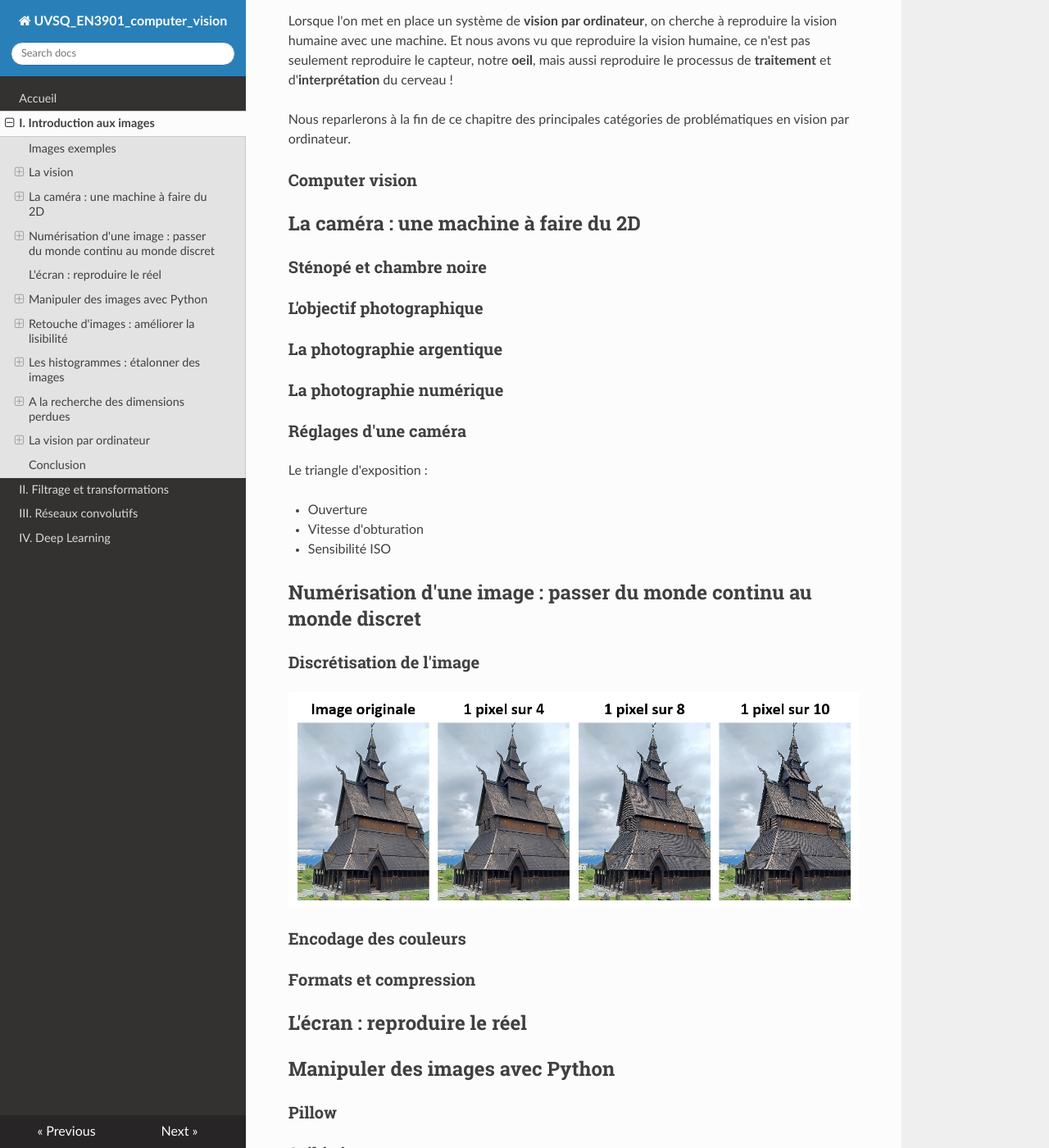
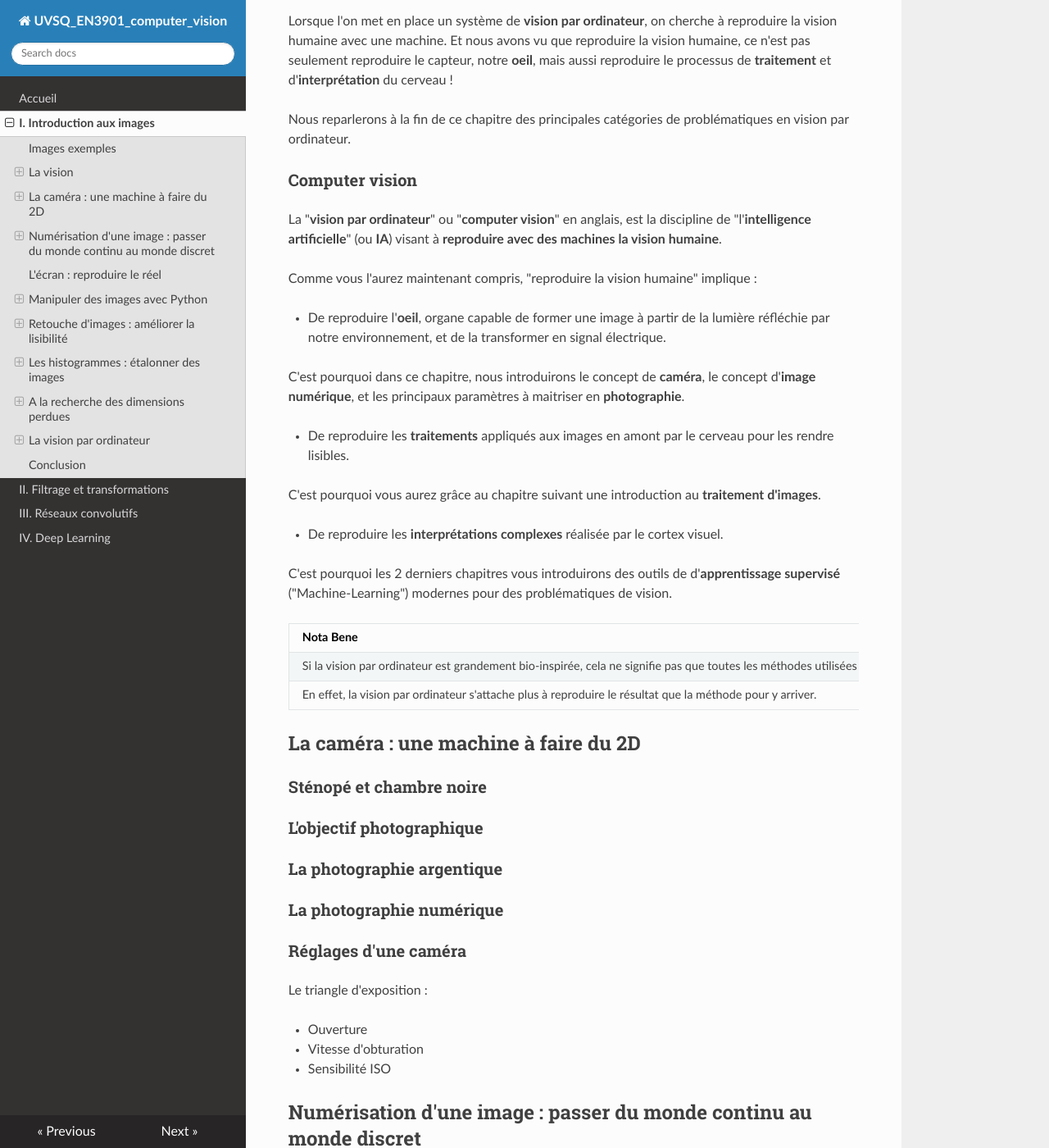
Before and after one commit to NicOudart/UVSQ_EN3901_computer_vision, an MkDocs documentation site: the page built from docs/Chap1_Introduction_images.md, in a window 1280 px wide and 1400 px high, scrolled down 21673 px. Shown: the whole window at 82% size. Built offline with MkDocs 1.6.1, drawn with Linux system fonts in a browser that asks for light colours; nearby versions of some CDN libraries.

Commit message:
-Progress on Chapter 1.

```diff
--- a/docs/Chap1_Introduction_images.md
+++ b/docs/Chap1_Introduction_images.md
@@ -478,6 +478,27 @@ Nous reparlerons à la fin de ce chapitre des principales catégories de problé
 
 ### Computer vision
 
+La "**vision par ordinateur**" ou "**computer vision**" en anglais, est la discipline de "l'**intelligence artificielle**" (ou **IA**) visant à **reproduire avec des machines la vision humaine**.
+
+Comme vous l'aurez maintenant compris, "reproduire la vision humaine" implique :
+
+* De reproduire l'**oeil**, organe capable de former une image à partir de la lumière réfléchie par notre environnement, et de la transformer en signal électrique.
+
+C'est pourquoi dans ce chapitre, nous introduirons le concept de **caméra**, le concept d'**image numérique**, et les principaux paramètres à maitriser en **photographie**.
+
+* De reproduire les **traitements** appliqués aux images en amont par le cerveau pour les rendre lisibles.
+
+C'est pourquoi vous aurez grâce au chapitre suivant une introduction au **traitement d'images**.
+
+* De reproduire les **interprétations complexes** réalisée par le cortex visuel.
+
+C'est pourquoi les 2 derniers chapitres vous introduirons des outils de d'**apprentissage supervisé** ("Machine-Learning") modernes pour des problématiques de vision.
+
+|Nota Bene|
+|:-|
+|Si la vision par ordinateur est grandement bio-inspirée, cela ne signifie pas que toutes les méthodes utilisées sont similaires à celles qui ont évolué chez l'humain pour répondre aux mêmes problématiques.|
+|En effet, la vision par ordinateur s'attache plus à reproduire le résultat que la méthode pour y arriver.|
+
 ## La caméra : une machine à faire du 2D
 
 ### Sténopé et chambre noire
```
